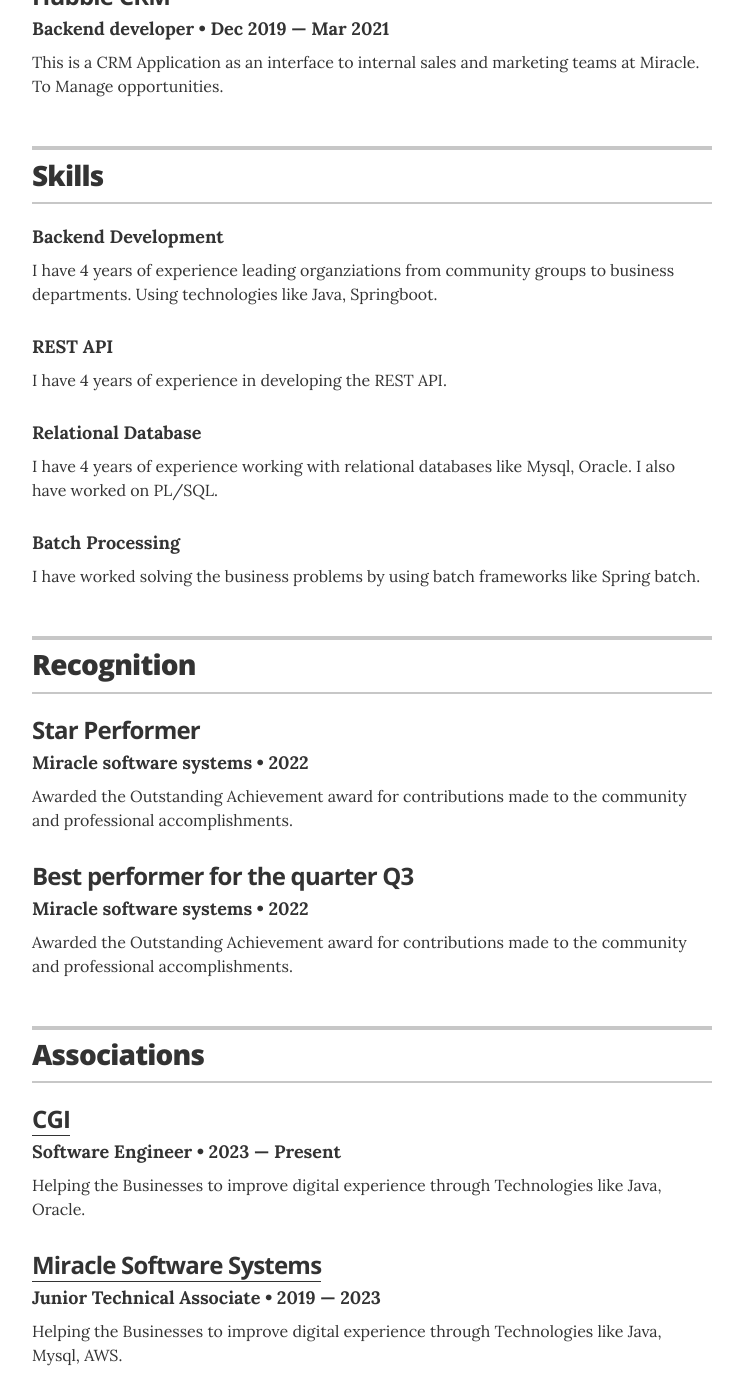
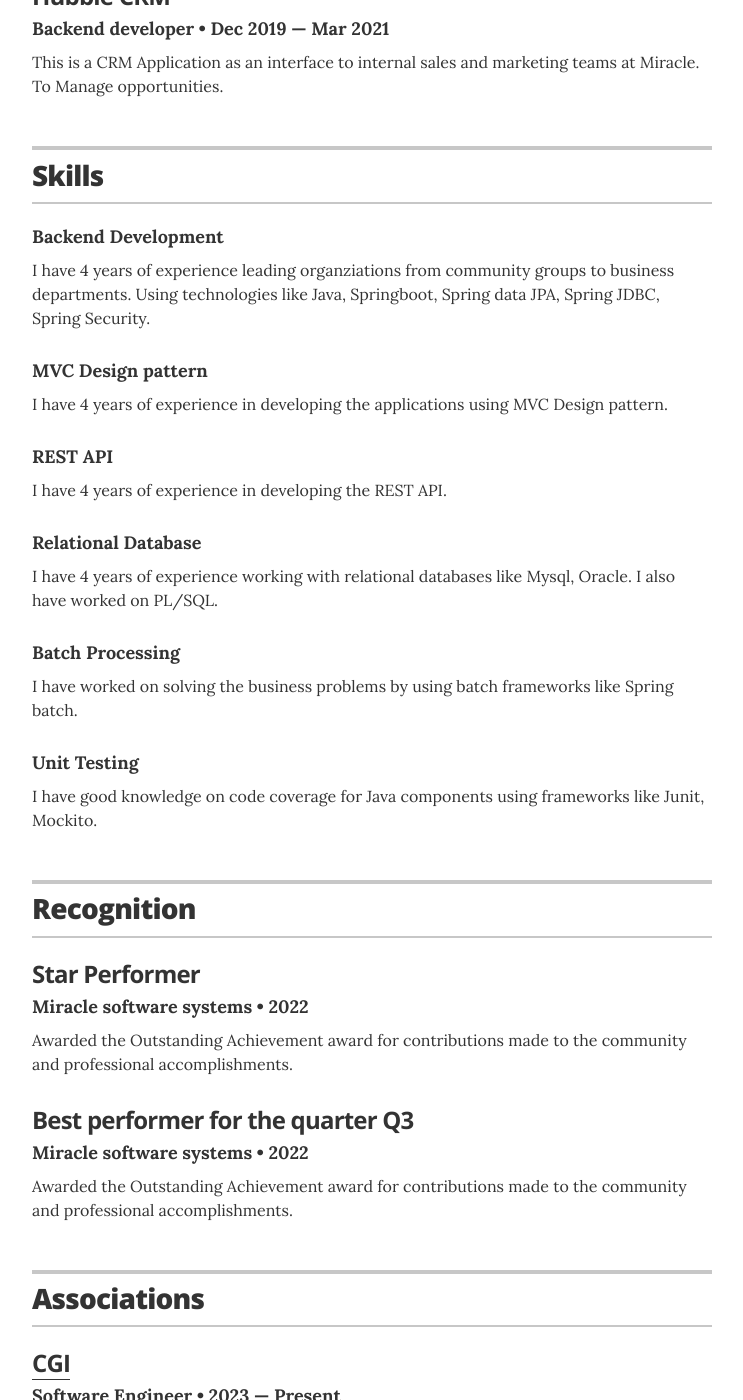
Before and after one commit to nbade27/resume, a Jekyll site: the page built from index.html, in a window 1280 px wide and 1400 px high, scrolled down 1935 px. Shown: the whole window, without its empty margins (268-1011 px from the left). Built offline with Jekyll 4.4.1, drawn with Linux system fonts in a browser that asks for light colours.

Commit message:
updating skills

```diff
--- a/_data/skills.yml
+++ b/_data/skills.yml
@@ -1,7 +1,11 @@
 # Skills
 # Backend Development
 - skill: Backend Development
-  description: I have 4 years of experience leading organziations from community groups to business departments. Using technologies like Java, Springboot.
+  description: I have 4 years of experience leading organziations from community groups to business departments. Using technologies like Java, Springboot, Spring data JPA, Spring JDBC, Spring Security.
+
+# MVC Design pattern
+- skill: MVC Design pattern
+  description: I have 4 years of experience in developing the applications using MVC Design pattern.
 
 # REST API
 - skill: REST API
@@ -13,4 +17,8 @@
 
 # Batch Processing
 - skill: Batch Processing
-  description: I have worked solving the business problems by using batch frameworks like Spring batch.
+  description: I have worked on solving the business problems by using batch frameworks like Spring batch.
+
+# Unit Testing
+- skill: Unit Testing
+  description: I have good knowledge on code coverage for Java components using frameworks like Junit, Mockito.
```
